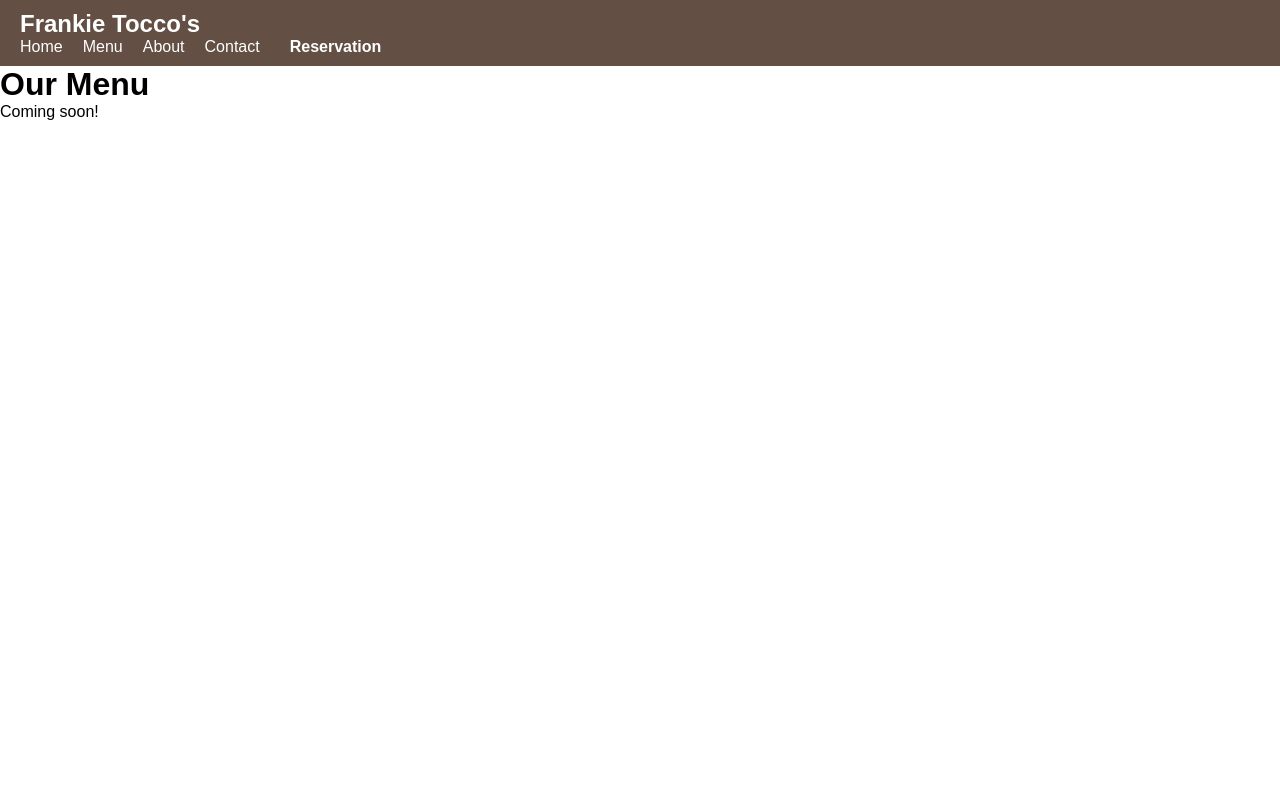
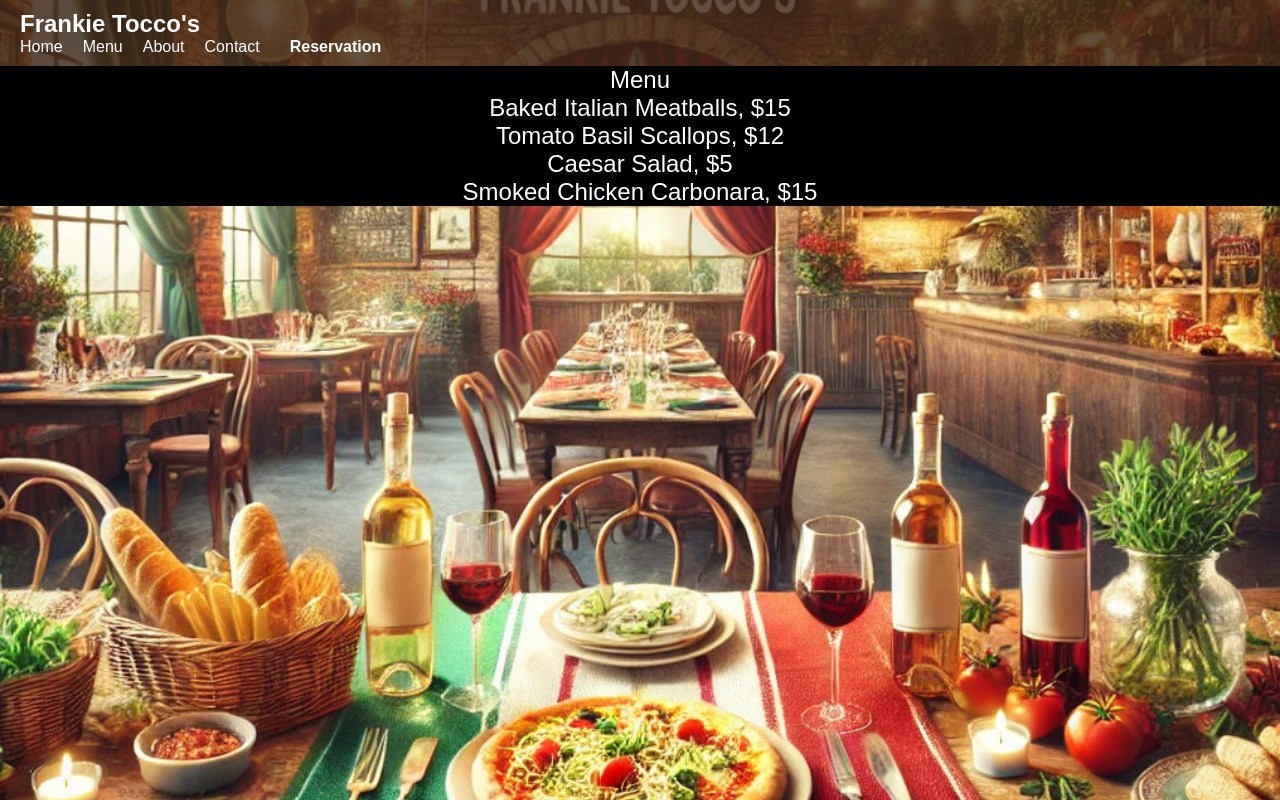
Before and after one commit to cnave16/2830finalproject, a website: page views/menu.html in a window 1280 px wide. Drawn offline with Linux system fonts and the light colour scheme.

Commit message:
Update menu.html

```diff
--- a/views/menu.html
+++ b/views/menu.html
@@ -3,7 +3,7 @@
 <head>
   <meta charset="UTF-8">
   <meta name="viewport" content="width=device-width, initial-scale=1.0">
-  <title>Menu</title>
+  <title>About</title>
   <link rel="stylesheet" href="/css/styles.css">
 </head>
 <body>
@@ -20,8 +20,8 @@
     </div>
   </nav>
   <div class="content">
-    <h1>Our Menu</h1>
-    <p>Coming soon!</p>
+    <img src="/images/homepage.jpg" alt="Frankie Tocco's homepage" class="hero-image">
+    <div class="top-center">Menu</br>Baked Italian Meatballs, $15</br>Tomato Basil Scallops, $12</br>Caesar Salad, $5</br>Smoked Chicken Carbonara, $15</div>
   </div>
 </body>
 </html>
```
